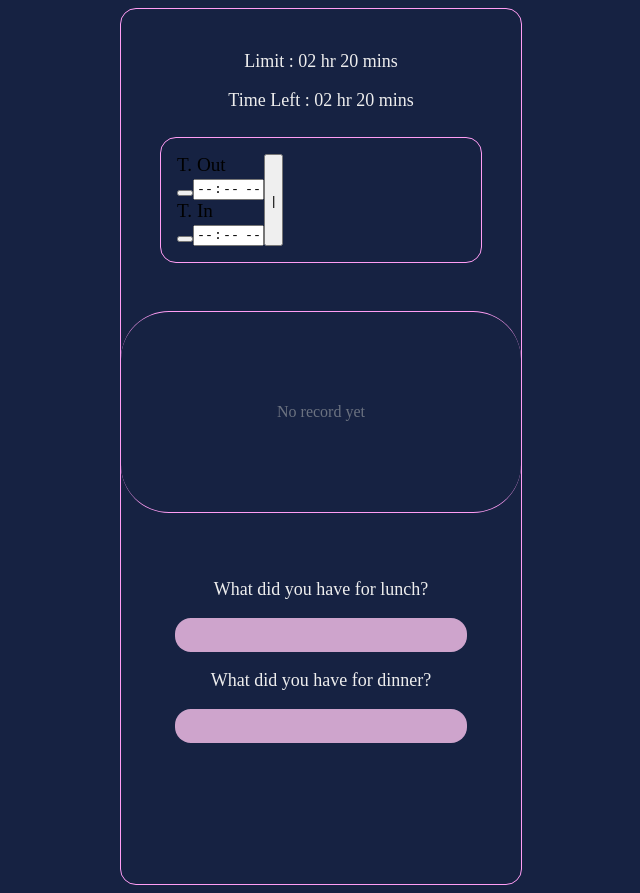
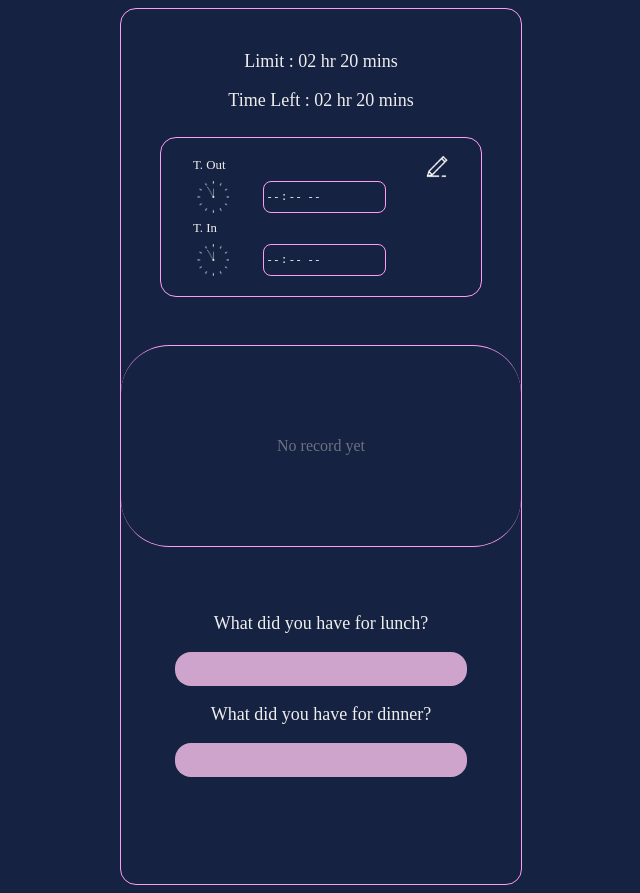
Before and after one commit to vickertan/Rest-Time, a React (Vite) app: page / in a window 1280 px wide. Shown: the whole page, without its empty margins (319-959 px from the left). Built offline with nearby package versions, Linux system fonts and the light colour scheme.

Commit message:
Rename component
Rename class

```diff
--- a/src/components/TimeForm.jsx
+++ b/src/components/TimeForm.jsx
@@ -79,7 +79,7 @@ export default function TimeForm(props) {
 
     return (
         <div id="form">
-            <div className="time-div">
+            <div className="left-div">
                 <label
                     className={outActive ? "active" : undefined}
                     htmlFor="out-time"
@@ -129,17 +129,19 @@ export default function TimeForm(props) {
                     />
                 </div>
             </div>
-            <CalcButton
-                {...props}
-                ref={{ outTimeRef, inTimeRef }}
-                setOutInput={setOutInput}
-                setInInput={setInInput}
-            />
+            <div className="right-div">
+                <RecordButton
+                    {...props}
+                    ref={{ outTimeRef, inTimeRef }}
+                    setOutInput={setOutInput}
+                    setInInput={setInInput}
+                />
+            </div>
         </div>
     );
 }
 
-const CalcButton = forwardRef((props, ref) => {
+const RecordButton = forwardRef((props, ref) => {
     function handleClick() {
         let start = ref.outTimeRef.current.value;
         let end = ref.inTimeRef.current.value;
@@ -181,9 +183,5 @@ const CalcButton = forwardRef((props, ref) => {
         }
     }
 
-    return (
-        <button className="calc-button" onClick={handleClick}>
-            |
-        </button>
-    );
+    return <button className="rec-button" onClick={handleClick}></button>;
 });
```
